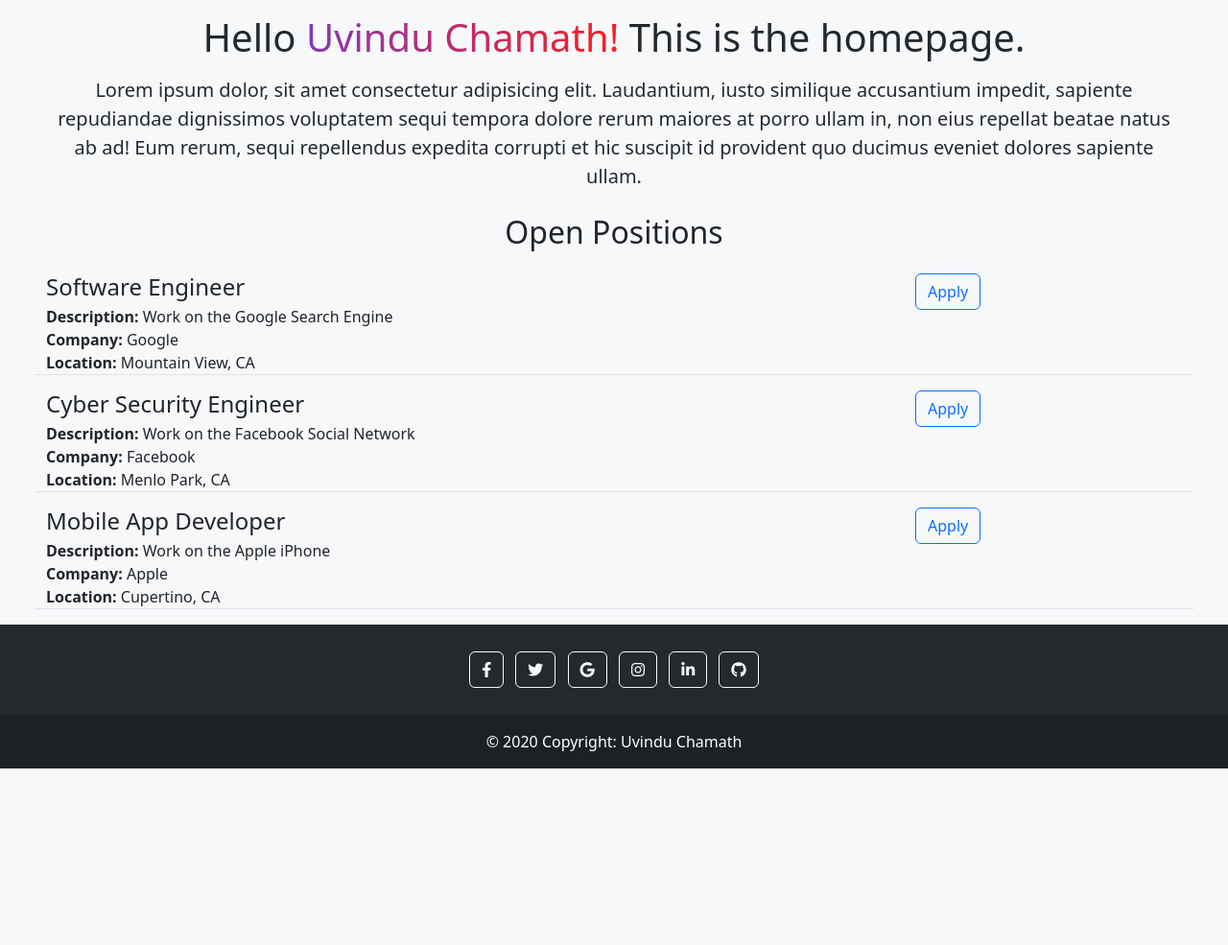
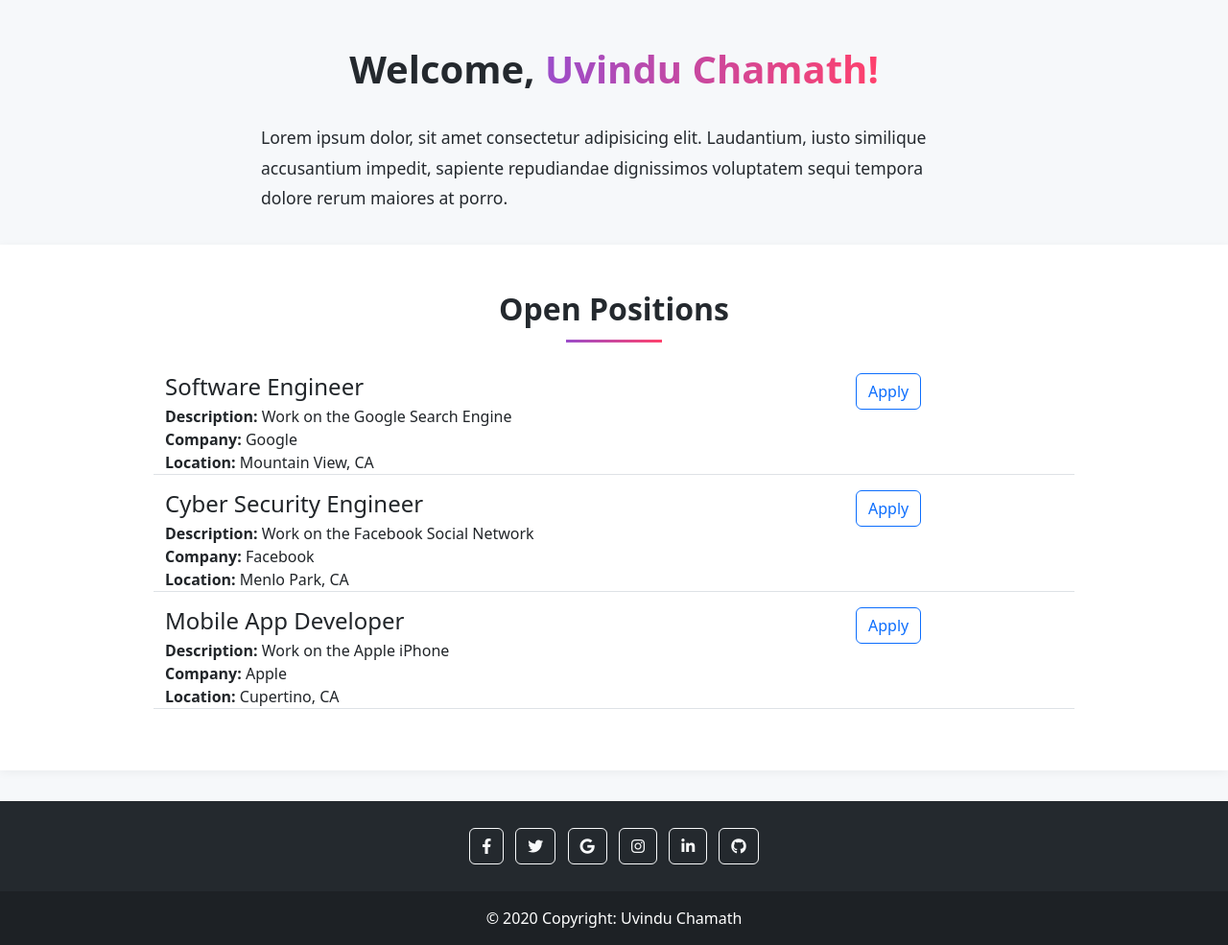
Before and after one commit to Uvindu-Chamath/my-website, a Flask app: page / in a window 1280 px wide. Shown: the part 48-1033 px from the top of the page at 96% size. Before the commit the page ends 849 px from the top, so only its background shows below. Run offline with Flask 3, Linux system fonts and the light colour scheme.

Commit message:
added a loading bar and few more things

```diff
--- a/templates/home.html
+++ b/templates/home.html
@@ -4,12 +4,13 @@
     <meta charset="UTF-8">
     <meta name="viewport" content="width=device-width, initial-scale=1.0">
     <title>Home Page</title>
-    <link href="https://cdn.jsdelivr.net/npm/bootstrap@5.3.3/dist/css/bootstrap.min.css" rel="stylesheet" integrity="sha384-QWTKZyjpPEjISv5WaRU9OFeRpok6YctnYmDr5pNlyT2bRjXh0JMhjY6hW+ALEwIH" crossorigin="anonymous">
+    <link href="https://cdn.jsdelivr.net/npm/bootstrap@5.3.3/dist/css/bootstrap.min.css" rel="stylesheet">
     <style>
         * {
             margin: 0;
             padding: 0;
             box-sizing: border-box;
+            transition: all 0.3s ease;
         }
 
         body {
@@ -19,43 +20,135 @@
             min-height: 100vh;
         }
 
+        .welcome {
+            padding: 3rem 0 1.5rem;
+            text-align: center;
+            font-size: 2.5rem;
+            font-weight: 700;
+            color: #24292e;
+        }
+
         .welcome span {
-            background: linear-gradient(90deg, rgba(131,58,180,1) 0%, rgba(253,29,29,1) 100%);
+            background: linear-gradient(90deg, #9b4dca 0%, #ff416c 100%);
             -webkit-background-clip: text;
             background-clip: text;
             color: transparent;
         }
 
-        .welcome {
+        .lead {
             color: #24292e;
-            padding-top: 15px;
-            text-align: center;
+            max-width: 800px;
+            margin: 0 auto;
+            line-height: 1.8;
+            font-size: 1.1rem;
+            padding: 0 2rem;
         }
 
-        .lead {
-            color: #24292e;
+        .jobs-section {
+            padding: 3rem 0;
+            background-color: #ffffff;
+            margin: 2rem 0;
+            box-shadow: 0 2px 10px rgba(0,0,0,0.05);
         }
 
-        .text-white {
-            color: #24292e !important;
+        .section-title {
+            color: #24292e;
+            font-size: 2rem;
+            font-weight: 600;
+            margin-bottom: 2rem;
+            position: relative;
+            padding-bottom: 1rem;
         }
 
+        .section-title::after {
+            content: '';
+            position: absolute;
+            bottom: 0;
+            left: 50%;
+            transform: translateX(-50%);
+            width: 100px;
+            height: 3px;
+            background: linear-gradient(90deg, #9b4dca 0%, #ff416c 100%);
+        }
+
+        .btn-custom {
+            background: linear-gradient(90deg, #9b4dca 0%, #ff416c 100%);
+            border: none;
+            color: white;
+            padding: 0.5rem 1.5rem;
+            border-radius: 25px;
+            transition: transform 0.3s ease, box-shadow 0.3s ease;
+        }
+
+        .btn-custom:hover {
+            transform: translateY(-2px);
+            box-shadow: 0 5px 15px rgba(0,0,0,0.1);
+            color: white;
+        }
+
+        .jobs-container {
+            max-width: 1000px;
+            margin: 0 auto;
+            padding: 0 2rem;
+        }
+
+        .scroll-progress {
+            position: fixed;
+            top: 0;
+            left: 0;
+            width: 0%;
+            height: 4px;
+            background: linear-gradient(90deg, #9b4dca 0%, #ff416c 100%);
+            z-index: 1030; /* Increased z-index to appear above navbar */
+            transition: width 0.2s ease-out;
+            box-shadow: 0 2px 4px rgba(155, 77, 202, 0.2);
+        }
     </style>
 </head>
 <body>
+    <div class="scroll-progress"></div>
     {% include 'nav.html' %}
 
-    <h1 class="welcome">Hello <span>{{username}}!</span> This is the homepage.</h1>
-    <p class="lead pt-2 ms-5 me-5 text-center">
-        Lorem ipsum dolor, sit amet consectetur adipisicing elit. Laudantium, iusto similique accusantium impedit, sapiente repudiandae dignissimos voluptatem sequi tempora dolore rerum maiores at porro ullam in, non eius repellat beatae natus ab ad! Eum rerum, sequi repellendus expedita corrupti et hic suscipit id provident quo ducimus eveniet dolores sapiente ullam.
+    <h1 class="welcome">Welcome, <span>{{username}}!</span></h1>
+    <p class="lead">
+        Lorem ipsum dolor, sit amet consectetur adipisicing elit. Laudantium, iusto similique accusantium impedit, sapiente repudiandae dignissimos voluptatem sequi tempora dolore rerum maiores at porro.
     </p>
 
-    <h2 class="text-center pt-2 pb-3">Open Positions</h2>
-    <div class="ms-5 me-5">
-        {% for job in jobs %}
-            {% include 'jobs.html' %}
-        {% endfor %}
+    <div class="jobs-section">
+        <h2 class="text-center section-title">Open Positions</h2>
+        <div class="jobs-container">
+            {% for job in jobs %}
+                {% include 'jobs.html' %}
+            {% endfor %}
+        </div>
     </div>
+
     {% include 'footer.html' %}
+
+    <script>
+        // Throttle function to limit rapid updates
+        function throttle(func, limit) {
+            let inThrottle;
+            return function() {
+                const args = arguments;
+                const context = this;
+                if (!inThrottle) {
+                    func.apply(context, args);
+                    inThrottle = true;
+                    setTimeout(() => inThrottle = false, limit);
+                }
+            }
+        }
+
+        // Throttled scroll handler
+        const updateProgressBar = throttle(function() {
+            const scrollProgress = document.querySelector('.scroll-progress');
+            const totalHeight = document.documentElement.scrollHeight - window.innerHeight;
+            const progress = (window.pageYOffset / totalHeight) * 100;
+            scrollProgress.style.width = progress + '%';
+        }, 16); // About 60fps
+
+        window.addEventListener('scroll', updateProgressBar);
+    </script>
 </body>
 </html>
```
